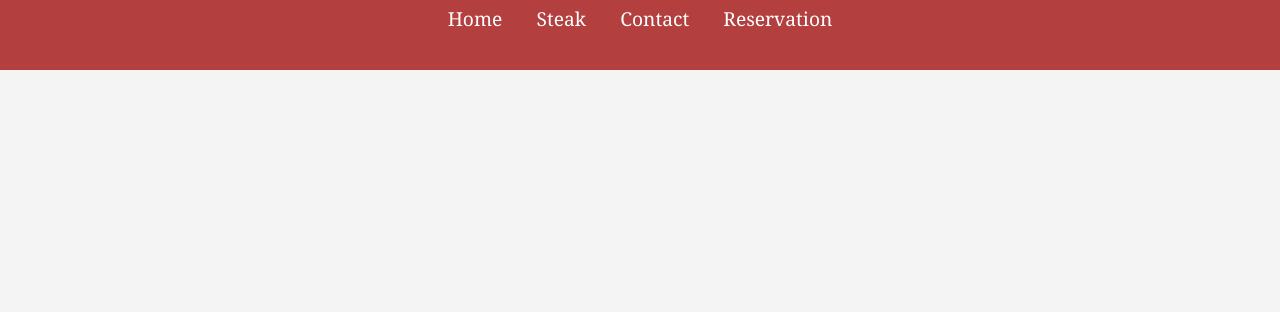
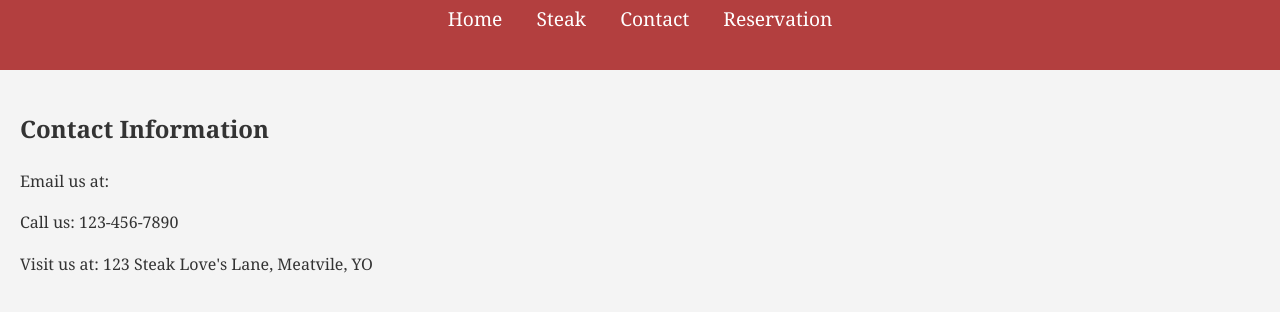
Before and after one commit to ben1998-hub/We-Love-Steak, a plain HTML site: page contact.html in a window 1280 px wide. Shown: the part 504-816 px from the top of the page. Drawn offline with Linux system fonts and the light colour scheme.

Commit message:
Create section for contact info in contact.html

```diff
--- a/contact.html
+++ b/contact.html
@@ -21,5 +21,14 @@
         </nav>
     </header>
 
+    <main>
+        <section id= "contact-info">
+            <h2>Contact Information</h2>
+            <p>Email us at:<a href= "We_love_Steak@outlook.com"></a></p>
+            <p>Call us: 123-456-7890</p>
+            <p>Visit us at: 123 Steak Love's Lane, Meatvile, YO</p>
+        </section>
+    </main>
+
 </body>
 </html>
```
